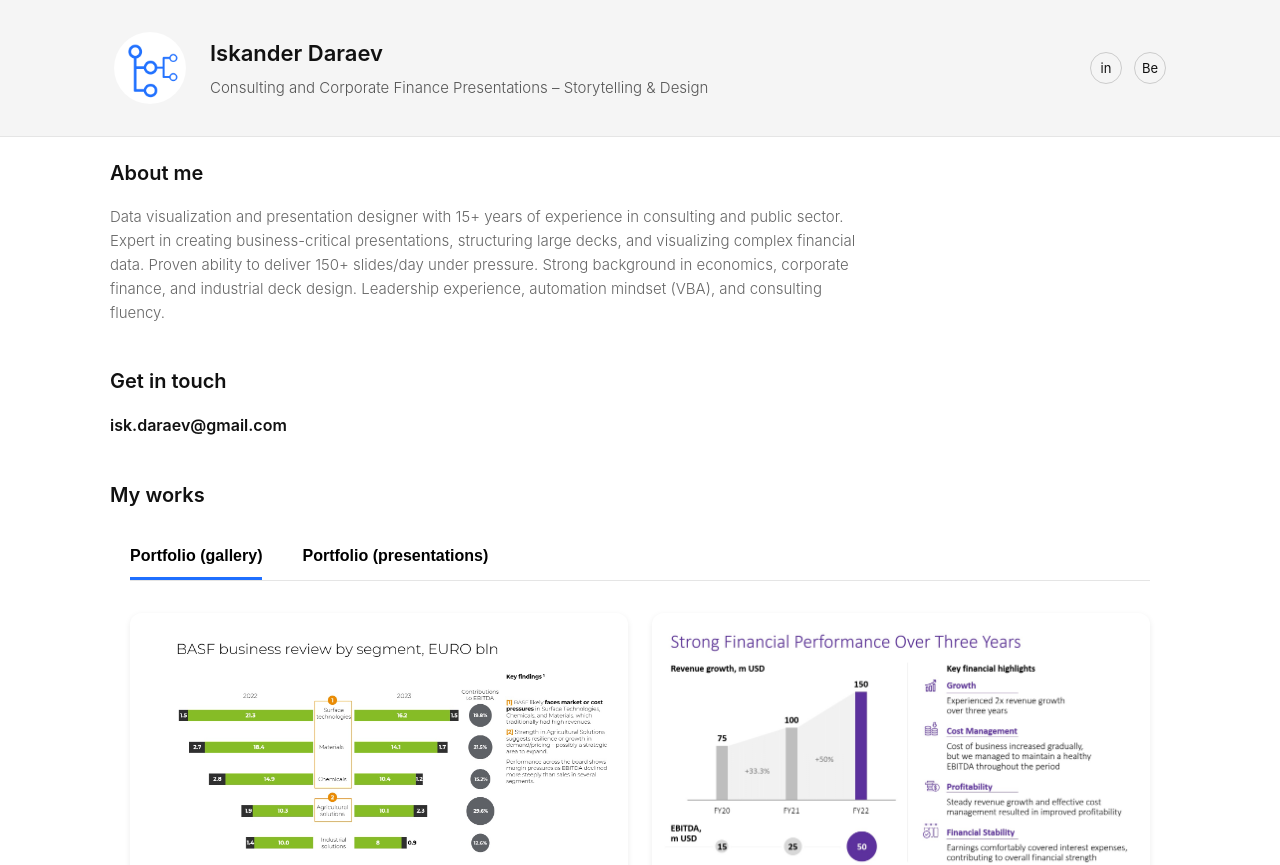
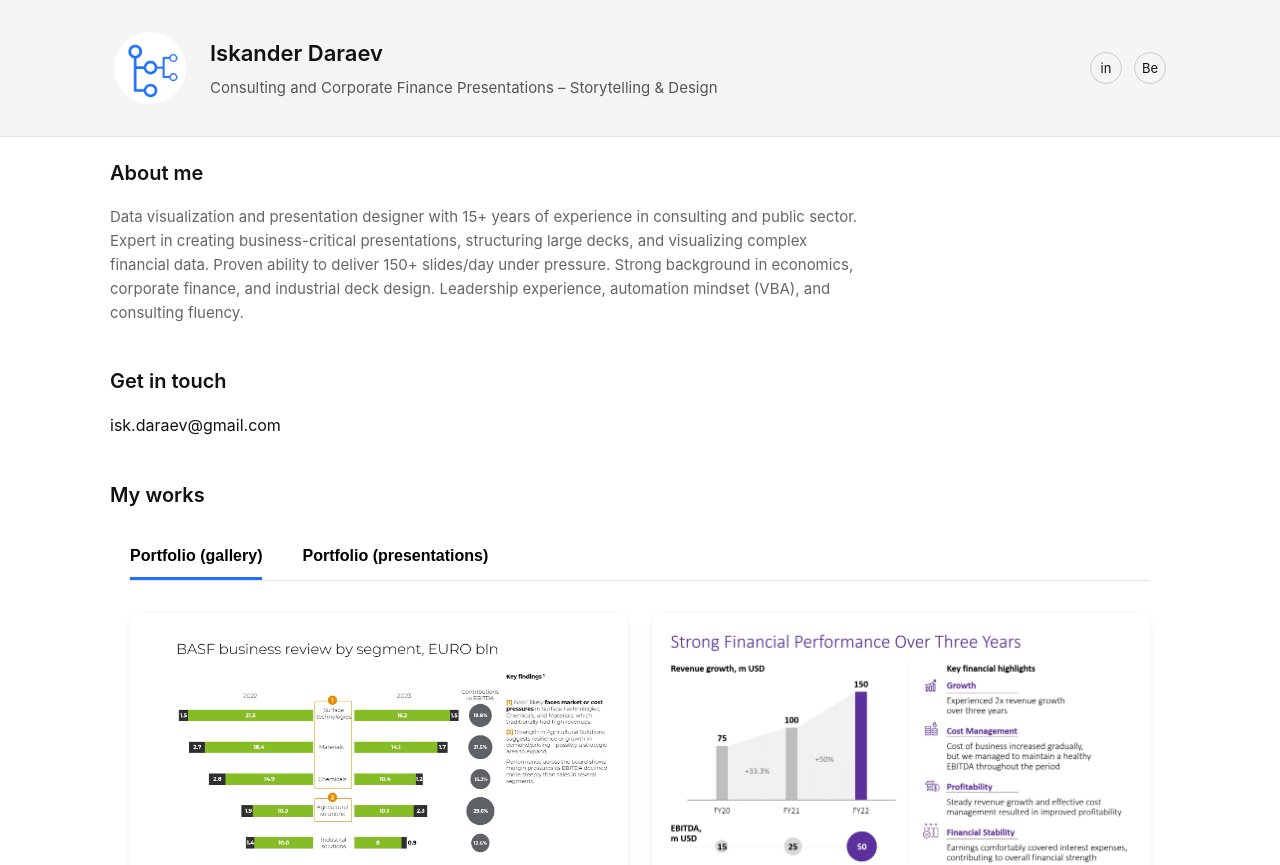
Before and after one commit to isk06/ruportfo, a Next.js app: page / in a window 1280 px wide. Shown: the top 865 px of the page. Built offline with nearby package versions, Linux system fonts and the light colour scheme.

Commit message:
Creato Display

```diff
--- a/app/globals.css
+++ b/app/globals.css
@@ -89,7 +89,6 @@ a:hover {
 
 .hero-subtitle {
   font-size: 15px;
-  font-weight: 300;
   color: #555;
   margin-top: 4px;
 }
@@ -135,7 +134,6 @@ a:hover {
   max-width: 760px;
   color: #666;
   font-size: 15px;
-  font-weight: 300;
 }
 
 /* ===============================
@@ -143,7 +141,7 @@ a:hover {
 ================================ */
 
 .contact {
-  font-weight: 600;
+  font-weight: normal;
   margin-top: 8px;
 }
 
```
